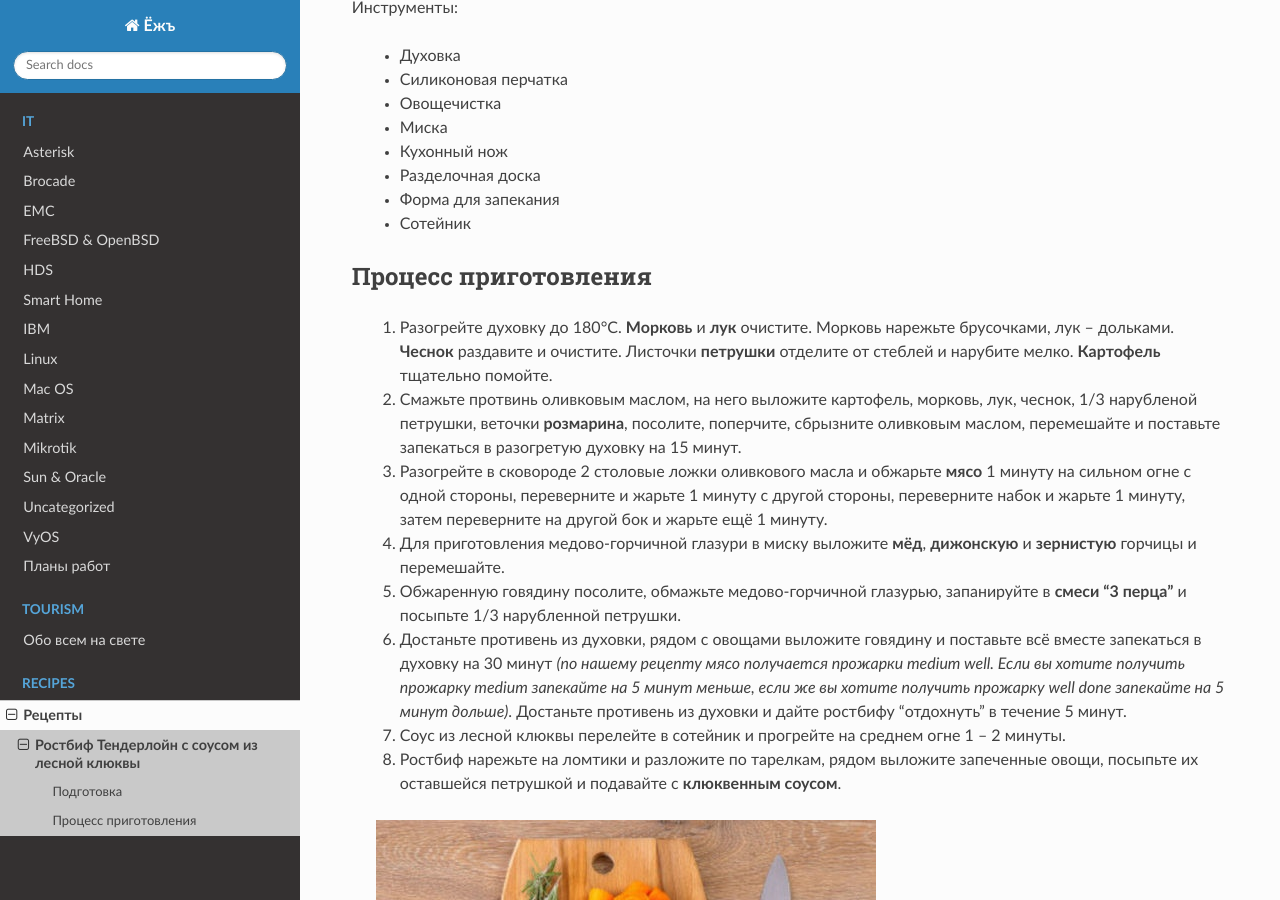
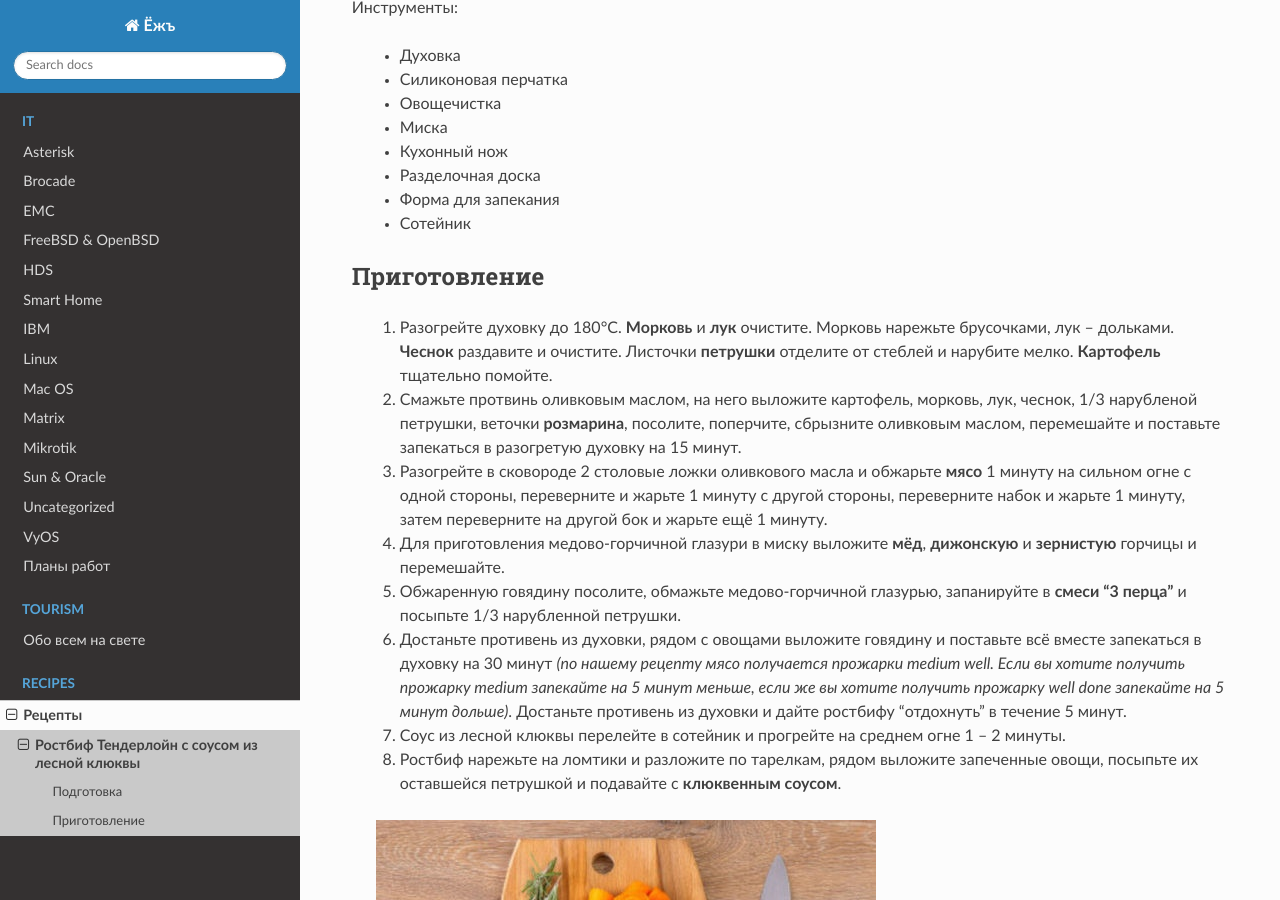
Before and after one commit to jeffscrum/jeffscrum.github.io, a Sphinx documentation site: the page built from source/recipes/rostbif-tenderloin-and-cranberry-sauce.rst, in a window 1280 px wide and 900 px high, scrolled down 1113 px. Built offline with Sphinx 7.4.7 and the Read the Docs theme 2.0.0, drawn with Linux system fonts in a browser that asks for light colours.

Commit message:
Update rostbif-tenderloin-and-cranberry-sauce.rst

```diff
--- a/source/recipes/rostbif-tenderloin-and-cranberry-sauce.rst
+++ b/source/recipes/rostbif-tenderloin-and-cranberry-sauce.rst
@@ -44,8 +44,8 @@
   - Форма для запекания
   - Сотейник
 
-Процесс приготовления
----------------------
+Приготовление
+-------------
 
   1. Разогрейте духовку до 180°C. **Морковь** и **лук** очистите. Морковь нарежьте брусочками, лук -- дольками. **Чеснок** раздавите и очистите. Листочки **петрушки** отделите от стеблей и нарубите мелко. **Картофель** тщательно помойте.
   2. Смажьте протвинь оливковым маслом, на него выложите картофель, морковь, лук, чеснок, 1/3 нарубленой петрушки, веточки **розмарина**, посолите, поперчите, сбрызните оливковым маслом, перемешайте и поставьте запекаться в разогретую духовку на 15 минут.
```
